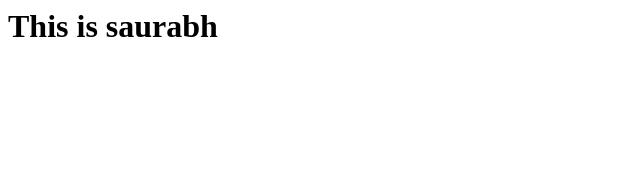
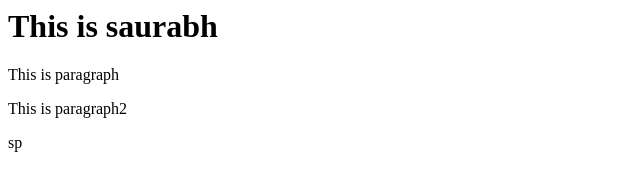
Before and after one commit to saurabhpawar7979/git-test, a website: page index.html in a window 1280 px wide. Shown: the whole page, without its empty margins (0-640 px from the left). Drawn offline with Linux system fonts and the light colour scheme.

Commit message:
fourth commit

```diff
--- a/index.html
+++ b/index.html
@@ -2,6 +2,9 @@
 <html>
 	<head></head>
 	<body>
-		<h1>This is saurabh</>
+		<h1>This is saurabh</h1>
+		<p>This is paragraph</p>
+		<p>This is paragraph2</p>
+		<p>sp</p>
 	</body>
 </html>
```
Also changed, not shown: package.json (added, +22 -0 lines), 1 other file.
